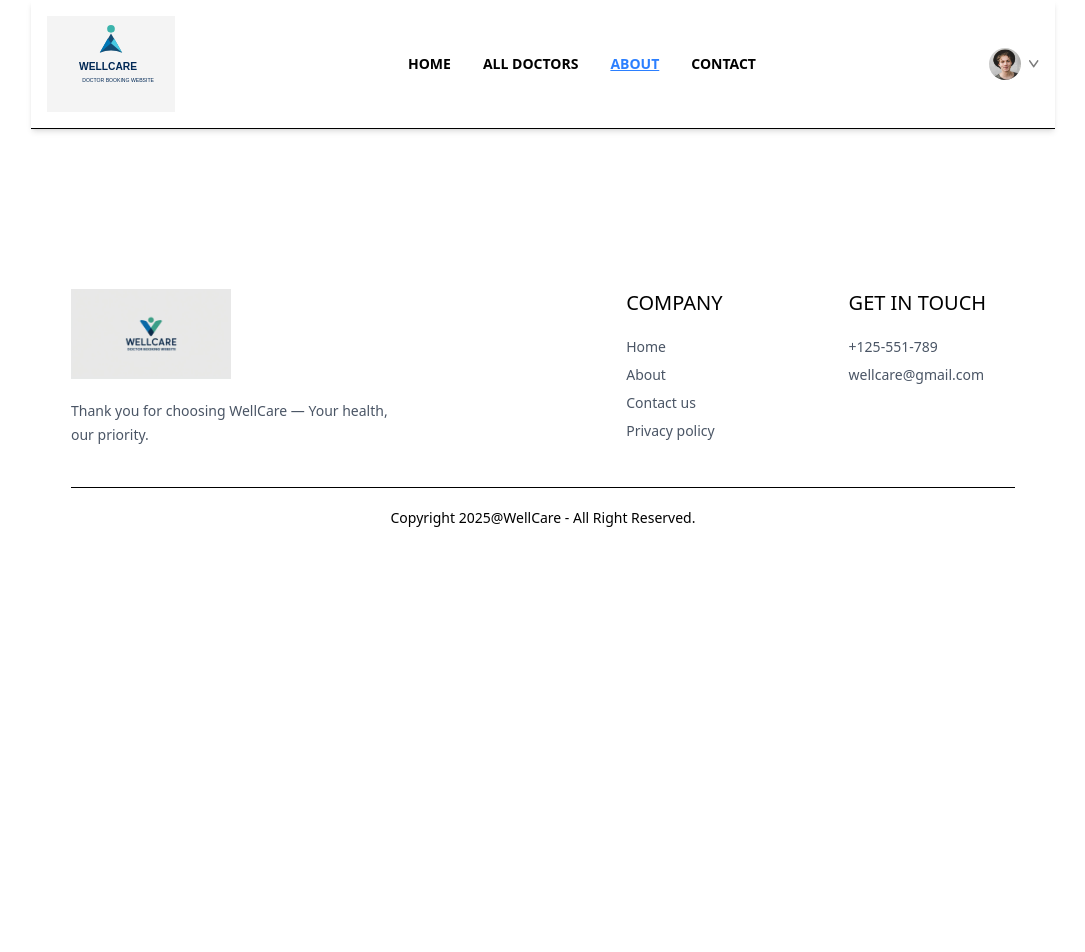
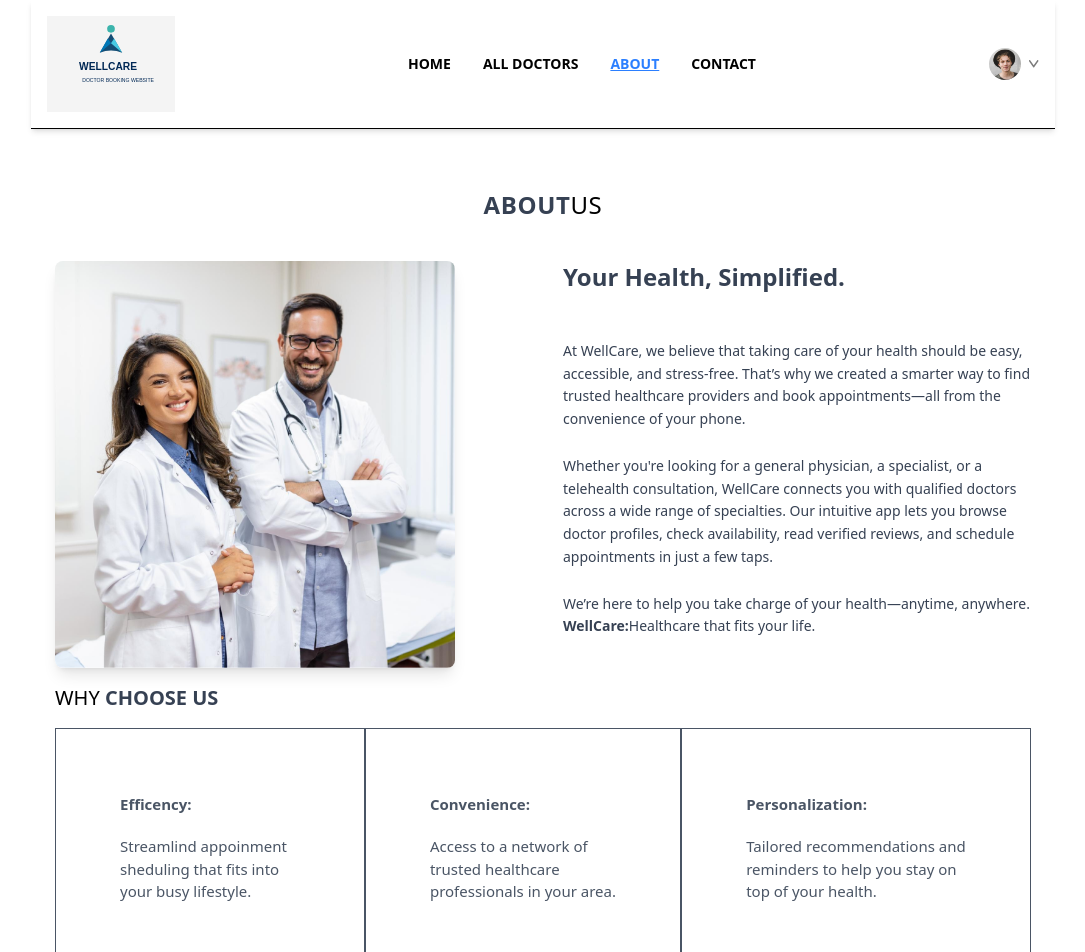
Before and after one commit to amaljith829/WellCare_Frontend, a React (Vite) app: page /about in a window 1280 px wide. Shown: the top 952 px of the page, without its empty margins (97-1182 px from the left). Before the commit the page ends 800 px from the top, so only its background shows below. Built offline with nearby package versions, Linux system fonts and the light colour scheme.

Commit message:
aboutandcontact

```diff
--- a/src/pages/About.jsx
+++ b/src/pages/About.jsx
@@ -1,8 +1,46 @@
 import React from 'react'
-
+import { assets } from '../assets/assets'
 const About = () => {
   return (
-    <div>
+    <div className='px-6 py-10'>
+      <div className='text-center text-2xl font-semibold text-gray-700 mb-10 tracking-wide'>
+        <p>ABOUT<span className='text-black font-medium'>US</span> </p>
+      </div>
+      <div className='flex flex-col md:flex-row items-start gap-10 max-w-6xl mx-auto'>
+        <div className='md:w-1/2 w-full flex justify-center md:justify-start order-2 md:order-1'>
+          <img src={assets.about_image} alt="About Us" className='w-full md:w-[400px] h-auto object-cover rounded-lg shadow-lg' />
+        </div>
+        <div className='md:w-1/2 w-full text-gray-700 space-y-6 text-sm leading-relaxed md:text-left text-center order-1 md:order-2'>
+
+          <p className='text-2xl font-semibold'>Your Health, Simplified.</p>
+          <br />
+          <p>At WellCare, we believe that taking care of your health should be easy, accessible, and stress-free. That’s why we created a smarter way to find trusted healthcare providers and book appointments—all from the convenience of your phone.</p>
+          <p>Whether you're looking for a general physician, a specialist, or a telehealth consultation, WellCare connects you with qualified doctors across a wide range of specialties. Our intuitive app lets you browse doctor profiles, check availability, read verified reviews, and schedule appointments in just a few taps.</p>
+
+          <p>We’re here to help you take charge of your health—anytime, anywhere.
+            <br />
+            <strong>WellCare:</strong>Healthcare that fits your life.</p>
+
+        </div>
+      </div>
+      <div className='text-xl my-4'>
+        <p>WHY <span className='text-gray-700 font-semibold'>CHOOSE US</span> </p>
+      </div>
+
+      <div className='flex flex-col md:flex-row mb-20'>
+        <div className='border px-10 md:px-16 py-8 sm:py-16 flex flex-col gap-5 text-[15px] hover:bg-blue-500 hover:text-white transition-all duration-300 text-gray-600 cursor-pointer'>
+          <b>Efficency:</b>
+          <p>Streamlind appoinment sheduling that fits into your busy lifestyle.</p>
+        </div>
+        <div className='border px-10 md:px-16 py-8 sm:py-16 flex flex-col gap-5 text-[15px] hover:bg-blue-500 hover:text-white transition-all duration-300 text-gray-600 cursor-pointer'>
+          <b>Convenience:</b>
+          <p>Access to a network of trusted healthcare professionals in your area.</p>
+        </div>
+        <div className='border px-10 md:px-16 py-8 sm:py-16 flex flex-col gap-5 text-[15px] hover:bg-blue-500 hover:text-white transition-all duration-300 text-gray-600 cursor-pointer'>
+          <b>Personalization:</b>
+          <p>Tailored recommendations and reminders to help you stay on top of your health. </p>
+        </div>
+      </div>
 
     </div>
   )
--- a/src/pages/Contact.jsx
+++ b/src/pages/Contact.jsx
@@ -1,9 +1,25 @@
 import React from 'react'
+import { assets } from '../assets/assets'
 
 const Contact = () => {
   return (
     <div>
+        <div className='text-center text-2xl pt-10 text-gray-500'>
+          <p>CONTACT<span className='text-gray-700 font-semibold'>US</span></p>
+        </div>
+        <div className='my-10 flex flex-col justify-center md:flex-row gap-10 mb-28 text-sm'>
+          <img className='w-full md:max-w-[360px]' src={assets.contact_image} alt="" />
 
+<div className='flex flex-col justify-center items-center gap-6'>
+  <p className='font-semibold text-lg text-gray-700'>OUR OFFICE</p>
+  <p className='text-gray-600'>54709 Willms Station <br /> Suite 350, India, KERALA</p>
+  <p className='text-gray-600'>Tel: (415) 555-0132 <br /> Email: wellcare@gmail.com</p>
+  <p className='font-semibold text-lg text-gray-700'>careers at PRESCRIPTO</p>
+  <p className='text-gray-600'>Lern more about our teams and job openings.</p>
+  <button className='border border-black px-8 py-4 text-sm hover:bg-black  hover:text-white transition-all duration-500'>Explore jobs</button>
+</div>
+
+        </div>
     </div>
   )
 }
```
